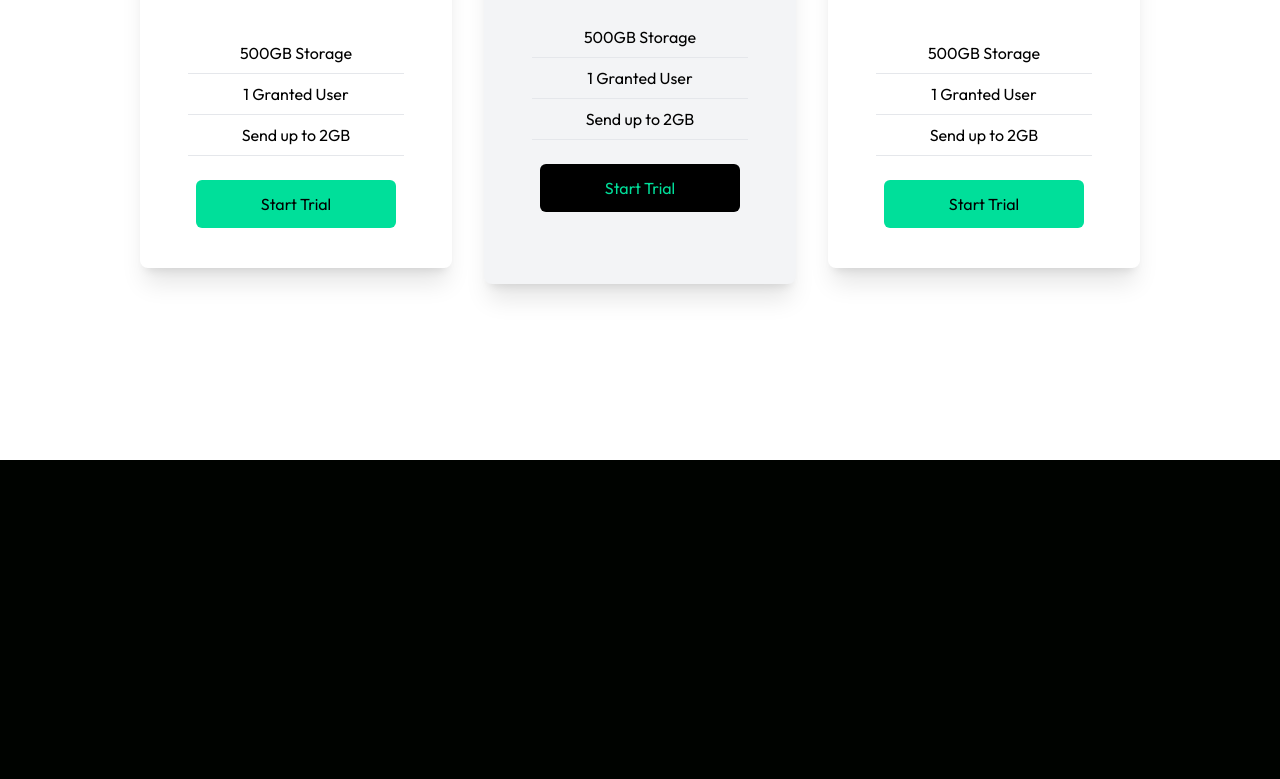
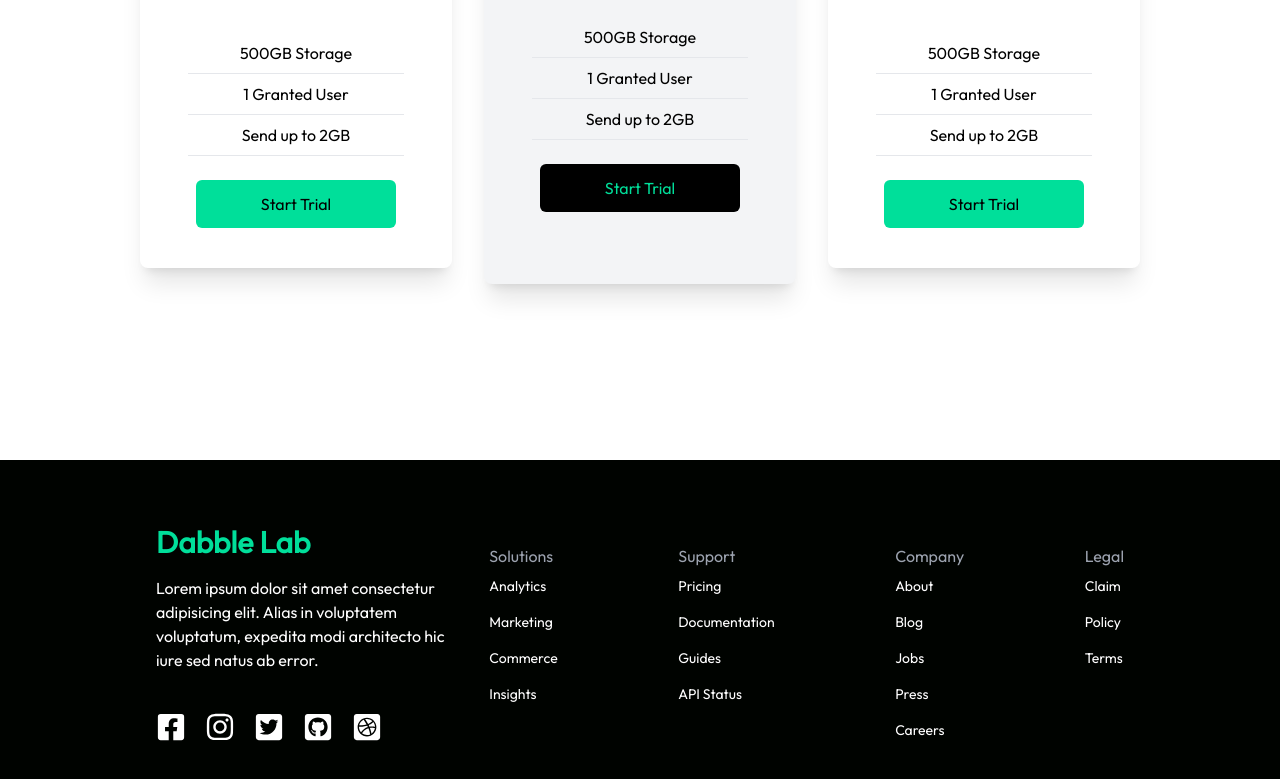
Before and after one commit to rhodinemma/revising-tailwindcss, a React (Vite) app: page / in a window 1280 px wide. Shown: the part 1781-2560 px from the top of the page. Before the commit the page ends 2241 px from the top, so only its background shows below. Built offline with nearby package versions, Linux system fonts and the light colour scheme.

Commit message:
add footer section

```diff
--- a/src/App.jsx
+++ b/src/App.jsx
@@ -1,5 +1,6 @@
 import Analytics from "./components/Analytics";
 import Cards from "./components/Cards";
+import Footer from "./components/Footer";
 import Hero from "./components/Hero";
 import Navbar from "./components/Navbar";
 import Newsletter from "./components/Newsletter";
@@ -12,6 +13,7 @@
       <Analytics />
       <Newsletter />
       <Cards />
+      <Footer />
     </>
   );
 }
--- /dev/null
+++ b/src/components/Footer.jsx
@@ -0,0 +1,70 @@
+import React from "react";
+import {
+  FaDribbbleSquare,
+  FaFacebookSquare,
+  FaGithubSquare,
+  FaInstagram,
+  FaTwitterSquare,
+} from "react-icons/fa";
+
+const Footer = () => {
+  return (
+    <div className="max-w-[1000px] mx-auto py-16 px-4 grid lg:grid-cols-3 gap-8 text-gry-300">
+      <div>
+        <h1 className="w-full text-3xl font-bold text-[#00df9a]">Dabble Lab</h1>
+        <p className="py-4 text-white">
+          Lorem ipsum dolor sit amet consectetur adipisicing elit. Alias in
+          voluptatem voluptatum, expedita modi architecto hic iure sed natus ab
+          error.
+        </p>
+        <div className="flex justify-between md:w-[75%] my-6 text-white">
+          <FaFacebookSquare size={30} />
+          <FaInstagram size={30} />
+          <FaTwitterSquare size={30} />
+          <FaGithubSquare size={30} />
+          <FaDribbbleSquare size={30} />
+        </div>
+      </div>
+      <div className="lg:col-span-2 flex justify-between mt-5 text-white">
+        <div>
+          <h6 className="font-medium text-gray-400">Solutions</h6>
+          <ul>
+            <li className="py-2 text-sm">Analytics</li>
+            <li className="py-2 text-sm">Marketing</li>
+            <li className="py-2 text-sm">Commerce</li>
+            <li className="py-2 text-sm">Insights</li>
+          </ul>
+        </div>
+        <div>
+          <h6 className="font-medium text-gray-400">Support</h6>
+          <ul>
+            <li className="py-2 text-sm">Pricing</li>
+            <li className="py-2 text-sm">Documentation</li>
+            <li className="py-2 text-sm">Guides</li>
+            <li className="py-2 text-sm">API Status</li>
+          </ul>
+        </div>
+        <div>
+          <h6 className="font-medium text-gray-400">Company</h6>
+          <ul>
+            <li className="py-2 text-sm">About</li>
+            <li className="py-2 text-sm">Blog</li>
+            <li className="py-2 text-sm">Jobs</li>
+            <li className="py-2 text-sm">Press</li>
+            <li className="py-2 text-sm">Careers</li>
+          </ul>
+        </div>
+        <div>
+          <h6 className="font-medium text-gray-400">Legal</h6>
+          <ul>
+            <li className="py-2 text-sm">Claim</li>
+            <li className="py-2 text-sm">Policy</li>
+            <li className="py-2 text-sm">Terms</li>
+          </ul>
+        </div>
+      </div>
+    </div>
+  );
+};
+
+export default Footer;
```
